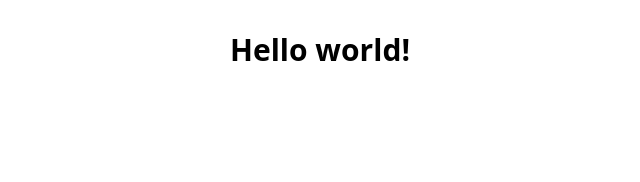
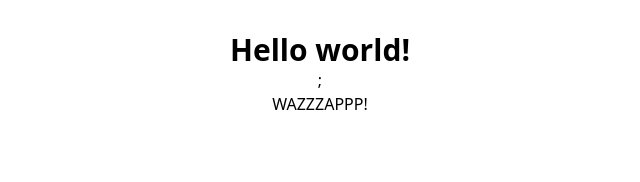
Before and after one commit to Kobbejr/ReactWebbshop, a React (Vite) app: page / in a window 1280 px wide. Shown: the top 182 px of the page, without its empty margins (320-960 px from the left). Built offline with nearby package versions, Linux system fonts and the light colour scheme.

Commit message:
Tog bort logo import från app och la till h2

```diff
--- a/src/App.jsx
+++ b/src/App.jsx
@@ -1,12 +1,17 @@
 import { useState } from "react";
-import reactLogo from "./assets/react.svg";
-import viteLogo from "/vite.svg";
 import "./App.css";
 
 function App() {
   const [count, setCount] = useState(0);
 
-  return <h1 className="text-3xl font-bold">Hello world!</h1>;
+  return (
+    <>
+    <h1 className="text-3xl font-bold">Hello world!</h1>;
+    <h2>WAZZZAPPP!</h2>
+    </>
+
+  )
+
 }
 
 export default App;
```
